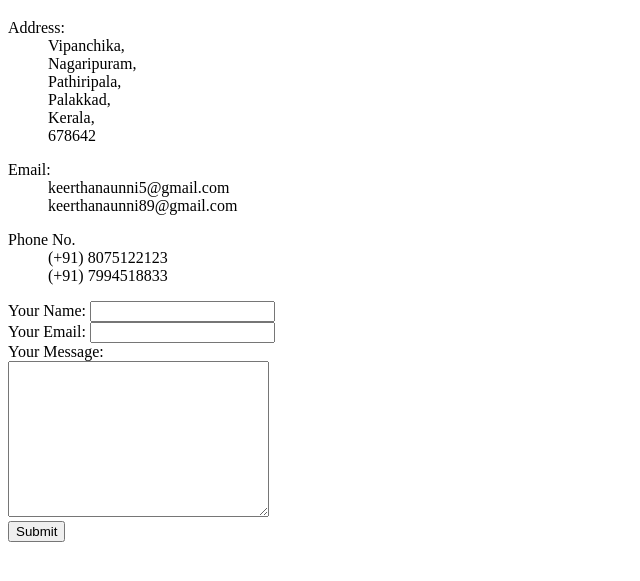
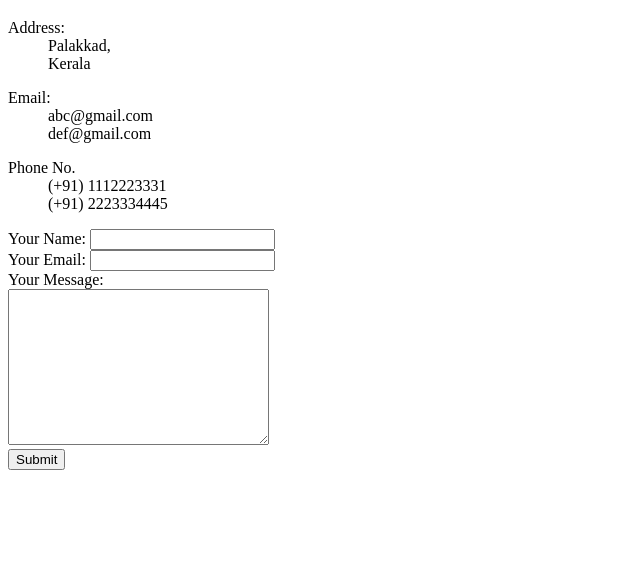
Before and after one commit to Keerthana-Unni/CV, a plain HTML site: page contact.html in a window 1280 px wide. Shown: the part 61-642 px from the top of the page, without its empty margins (0-640 px from the left). Drawn offline with Linux system fonts and the light colour scheme.

Commit message:
Update contact.html

```diff
--- a/contact.html
+++ b/contact.html
@@ -9,16 +9,16 @@
     <h1>My contact details</h1>
     <dl>
         <dt>Address:</dt>
-        <dd>Vipanchika,<br>Nagaripuram,<br>Pathiripala,<br>Palakkad,<br>Kerala,<br>678642</dd>
+        <dd>Palakkad,<br>Kerala</dd>
     </dl>
     <dl>
         <dt>Email:</dt>
-        <dd>keerthanaunni5@gmail.com<br>keerthanaunni89@gmail.com</dd>
+        <dd>abc@gmail.com<br>def@gmail.com</dd>
     </dl>
     <dl>
         <dt>Phone No.</dt>
-        <dd>(+91) 8075122123</dd>
-        <dd>(+91) 7994518833</dd>
+        <dd>(+91) 1112223331</dd>
+        <dd>(+91) 2223334445</dd>
     </dl>
     <form action="mailto:keerthanaunni5@gmail.com" method="POST" enctype="text/plain">
         <label>Your Name: </label>
```
